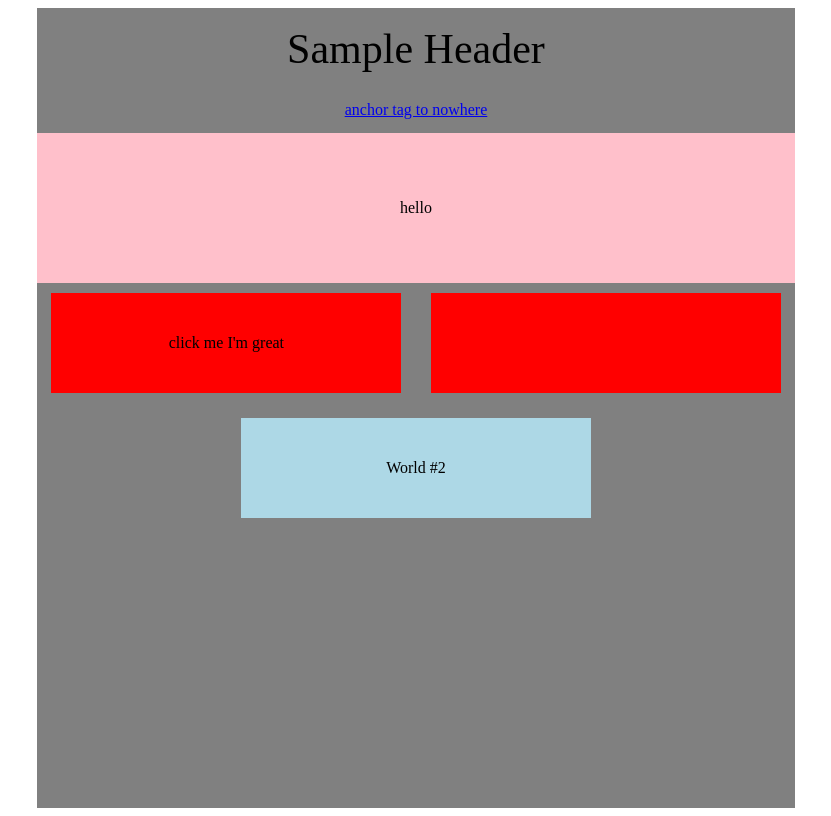
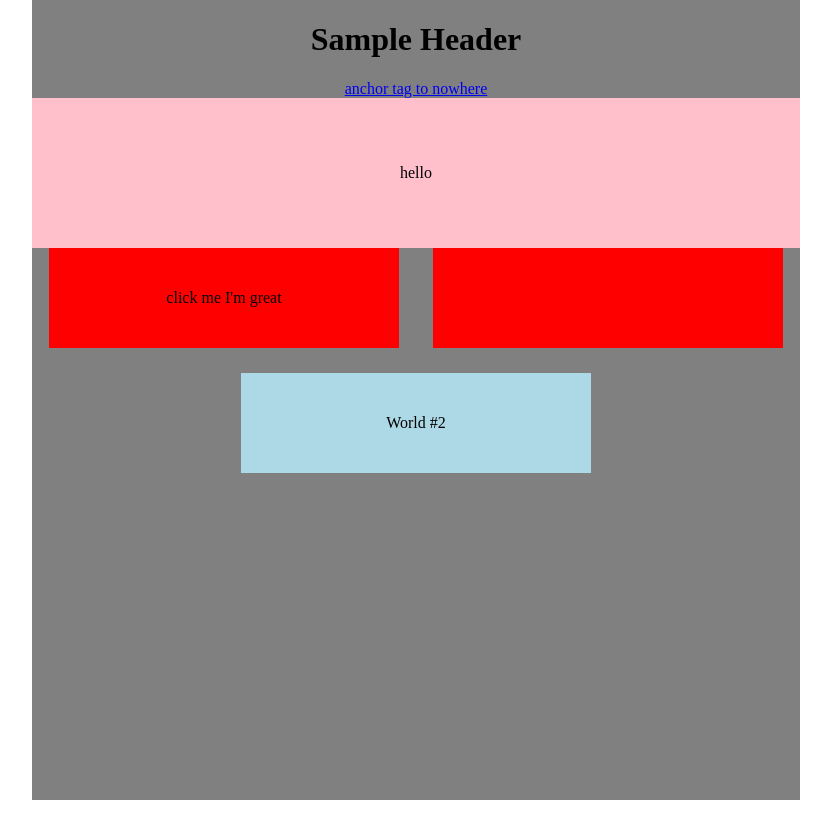
Before and after one commit to kangharo96/INST377, a plain HTML site: page Lab 3/lab_3_bad_css.html in a window 1280 px wide. Shown: the whole page, without its empty margins (224-1055 px from the left). Drawn offline with Linux system fonts and the light colour scheme.

Commit message:
Update lab_3_bad_css.html

```diff
--- a/Lab 3/lab_3_bad_css.html
+++ b/Lab 3/lab_3_bad_css.html
@@ -4,21 +4,14 @@
 <head>
   <title>Sample HTML Demonstration Page</title>
   <style>
-    div {
-      width: 100px;
-      height: 42px;
-      margin: auto;
-    }
-
-    .newsline {
-      font-size: 42px;
-      font-weight: 400;
+    body {
+      margin: 0;
     }
 
     .wrapper {
       width: 60%;
       height: 100vh;
-      margin: auto;
+      margin: 0 auto;
       background: grey;
     }
 
@@ -31,17 +24,16 @@
 
     .head a,
     .head {
-      margin: auto;
+      margin: 0 auto;
       padding: 0;
     }
 
     .second_container {
       background: pink;
       height: 150px;
-      width: 100%;
       display: flex;
-      align-content: center;
-      margin-bottom: 10px;
+      justify-content: center;
+      align-items: center;
     }
 
     .container {
@@ -49,7 +41,6 @@
       justify-content: space-around;
       align-items: center;
       flex-wrap: wrap;
-      width: 100%;
     }
 
     .textbox {
@@ -75,19 +66,13 @@
       justify-content: center;
       align-items: center;
     }
-
-    .interior {
-      display: flex;
-      justify-content: center;
-      align-items: center;
-    }
   </style>
 </head>
 
 <body>
   <div class="wrapper">
-    <div class="head textbox" id="start">
-      <h1 class="newsline">Sample Header</h1>
+    <div class="head" id="start">
+      <h1>Sample Header</h1>
       <a href="#">anchor tag to nowhere</a>
     </div>
     <div class="second_container">
@@ -97,7 +82,6 @@
     </div>
     <div class="container">
       <div class="green textbox">
-        click me I'm great
       </div>
       <div class="green textbox">
       </div>
@@ -108,6 +92,19 @@
       </div>
     </div>
   </div>
+  <script>
+    let element = document.getElementsByClassName("green")[0];
+    const string = "click me I'm great";
+    element.innerHTML = string;
+
+    element.addEventListener("click", (e) => {
+      if (element.innerHTML !== string) {
+        element.innerHTML = string;
+      } else {
+        element.innerHTML = "";
+      }
+    })
+  </script>
 </body>
 
 </html>
```
